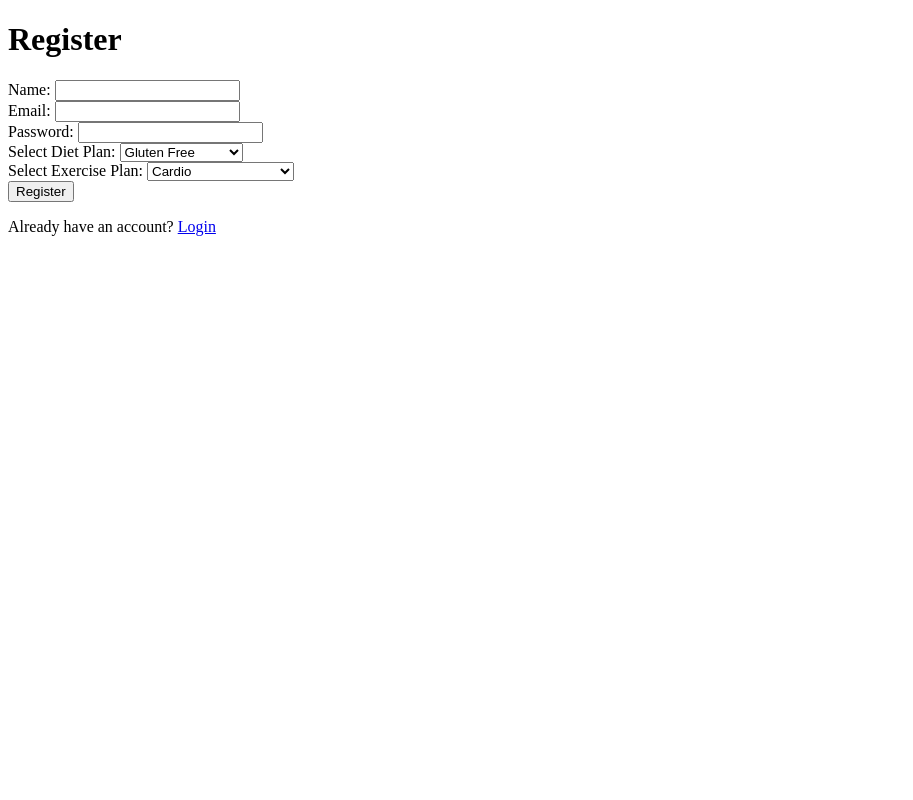
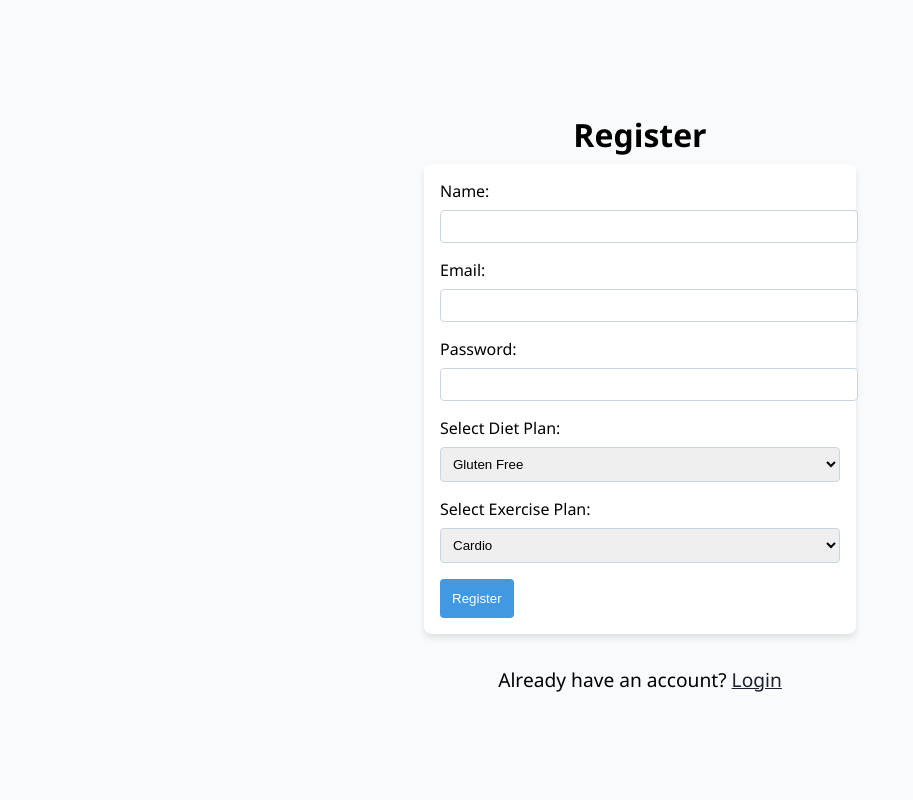
Before and after one commit to GADAMS45/FitAF, a Node server app: page /register in a window 1280 px wide. Shown: the whole page, without its empty margins (0-913 px from the left). Run offline with Node 20, Linux system fonts and the light colour scheme; some libraries are stand-ins or nearby versions.

Commit message:
hopefully fixed everything

```diff
--- a/package.json
+++ b/package.json
@@ -26,10 +26,11 @@
     "mysql2": "^3.6.5",
     "passport": "^0.7.0",
     "passport-local": "^1.0.0",
+    "path": "^0.12.7",
     "sequelize": "^6.35.1"
   },
   "devDependencies": {
     "nodemon": "^3.0.1",
-    "tailwindcss": "^3.3.5"
+    "tailwindcss": "^3.3.6"
   }
 }
--- /dev/null
+++ b/public/css/hbs.css
@@ -0,0 +1,252 @@
+/* dashboard.css */
+
+/* Dashboard Styles */
+.dashboard {
+    max-height: 800px;
+    max-width: 800px;
+    margin: auto;
+    padding: 1rem;
+}
+
+.weekly-info {
+    text-align: center;
+    margin-bottom: 1rem;
+}
+
+.prev-day {
+    background-color: #4caf50;
+    color: #fff;
+    padding: 0.5rem 1rem;
+    border: none;
+    border-radius: 4px;
+    cursor: pointer;
+}
+
+.exercise-info {
+    margin-top: 1rem;
+}
+
+.exercise-info h2 {
+    font-size: 1.7rem;
+    margin-bottom: 0.5rem;
+    font-weight: bold;
+}
+
+.exercise-info p {
+    font-size: 1.2rem;
+}
+
+.change-exercise-plan {
+    background-color: #2196f3;
+    color: #fff;
+    padding: 0.5rem 1rem;
+    border: none;
+    border-radius: 4px;
+    cursor: pointer;
+    margin-top: 1rem;
+}
+
+.diet-info {
+    margin-top: 2rem;
+    text-align: center;
+    align-items: center;
+}
+
+.diet-info h2 {
+    font-size: 1.5rem;
+    margin-bottom: 0.5rem;
+}
+
+.diet-info p {
+    font-size: 1.1rem;
+}
+
+.diet-info a {
+    color: #2196f3;
+    text-decoration: underline;
+    margin-top: 0.5rem;
+    display: block;
+}
+
+.diet-title {
+    text-decoration: none;
+    color: black;
+    font-weight: bold;
+}
+
+.change-diet-plan {
+    background-color: #ff9800;
+    color: #fff;
+    padding: 0.5rem 1rem;
+    margin: 1rem;
+    border: none;
+    border-radius: 4px;
+    cursor: pointer;
+    margin-top: 1rem;
+}
+
+/* error.css */
+
+/* Error Page Styles */
+body {
+    font-family: 'Segoe UI', Tahoma, Geneva, Verdana, sans-serif;
+    display: flex;
+    flex-direction: column;
+    align-items: center;
+    justify-content: center;
+    height: 100vh;
+    margin: 0;
+    background-color: #f8fafc;
+}
+
+h1 {
+    font-size: 2rem;
+    margin-bottom: 0.5rem;
+}
+
+p {
+    font-size: 1.2rem;
+    margin-bottom: 1rem;
+}
+
+.error-message {
+    background-color: #fed7d7;
+    color: #b91c1c;
+    padding: 1rem;
+    border-radius: 4px;
+    margin-top: 1rem;
+}
+
+a {
+    color: #1a202c;
+    text-decoration: underline;
+    margin-top: 1rem;
+    display: inline-block;
+}
+
+/* login.css */
+
+/* Login Page Styles */
+body {
+    font-family: 'Segoe UI', Tahoma, Geneva, Verdana, sans-serif;
+    display: flex;
+    flex-direction: column;
+    align-items: center;
+    justify-content: center;
+    height: 100vh;
+    margin: 0;
+    background-color: #f8fafc;
+}
+
+h1 {
+    font-size: 2rem;
+    margin-bottom: 0.5rem;
+}
+
+form {
+    width: 100%;
+    max-width: 400px;
+    padding: 1rem;
+    border-radius: 8px;
+    background-color: #fff;
+    box-shadow: 0 4px 6px rgba(0, 0, 0, 0.1);
+}
+
+label {
+    display: block;
+    margin-bottom: 0.5rem;
+}
+
+input {
+    width: 100%;
+    padding: 0.5rem;
+    margin-bottom: 1rem;
+    border: 1px solid #cbd5e0;
+    border-radius: 4px;
+}
+
+button {
+    background-color: #4299e1;
+    color: #fff;
+    padding: 0.75rem;
+    border: none;
+    border-radius: 4px;
+    cursor: pointer;
+}
+
+button:hover {
+    background-color: #2b6cb0;
+}
+
+p {
+    margin-top: 1rem;
+}
+
+a {
+    color: #1a202c;
+    text-decoration: underline;
+}
+
+/* register.css */
+
+/* Register Page Styles */
+body {
+    font-family: 'Segoe UI', Tahoma, Geneva, Verdana, sans-serif;
+    display: flex;
+    flex-direction: column;
+    align-items: center;
+    justify-content: center;
+    height: 100vh;
+    margin: 0;
+    background-color: #f8fafc;
+}
+
+h1 {
+    font-size: 2rem;
+    margin-bottom: 0.5rem;
+}
+
+form {
+    width: 100%;
+    max-width: 400px;
+    padding: 1rem;
+    border-radius: 8px;
+    background-color: #fff;
+    box-shadow: 0 4px 6px rgba(0, 0, 0, 0.1);
+}
+
+label {
+    display: block;
+    margin-bottom: 0.5rem;
+}
+
+input,
+select {
+    width: 100%;
+    padding: 0.5rem;
+    margin-bottom: 1rem;
+    border: 1px solid #cbd5e0;
+    border-radius: 4px;
+}
+
+button {
+    background-color: #4299e1;
+    color: #fff;
+    padding: 0.75rem;
+    border: none;
+    border-radius: 4px;
+    cursor: pointer;
+}
+
+button:hover {
+    background-color: #2b6cb0;
+}
+
+p {
+    margin-top: 1rem;
+}
+
+a {
+    color: #1a202c;
+    text-decoration: underline;
+}
--- a/server.js
+++ b/server.js
@@ -8,6 +8,7 @@ const nutritionRoutes = require('./controllers/nutritionRoutes');
 const exerciseRoutes = require('./controllers/exerciseRoutes');
 const sequelize = require('./config/connection');
 const db = require('./db/database');
+const path = require('path');
 
 const app = express();
 const PORT = process.env.PORT || 3000;
@@ -15,7 +16,7 @@ const PORT = process.env.PORT || 3000;
 // Middleware and other setup
 app.use(express.urlencoded({ extended: true }));
 app.use(express.json());
-app.use(express.static('public'));
+app.use('/public', express.static(path.join(__dirname, 'public')));
 
 // Handlebars setup
 const exphbs = require('express-handlebars');
--- a/tailwind.config.js
+++ b/tailwind.config.js
@@ -1,6 +1,6 @@
 /** @type {import('tailwindcss').Config} */
 module.exports = {
-  content: ["./public/**/*.{html,js}"],
+  content: ["./public/**/*.{html,js,css}", "./public/css/hbs.css"],
   theme: {
     extend: {},
   },
--- a/views/layouts/main.handlebars
+++ b/views/layouts/main.handlebars
@@ -1,10 +1,10 @@
 <!DOCTYPE html>
 <html lang="en">
 <head>
-    <meta charset="UTF-8">
-    <meta name="viewport" content="width=device-width, initial-scale=1.0">
-    <link rel="stylesheet" href="/css/styles.css">
-    <title>Document</title>
+  <meta charset="UTF-8">
+  <meta name="viewport" content="width=device-width, initial-scale=1.0">
+  <title>FitAF</title>
+  <link rel="stylesheet" href="../../public/css/hbs.css">
 </head>
 <body>
     {{{body}}}
--- a/views/register.handlebars
+++ b/views/register.handlebars
@@ -1,3 +1,11 @@
+<!DOCTYPE html>
+<html lang="en">
+<head>
+  <meta charset="UTF-8">
+  <meta name="viewport" content="width=device-width, initial-scale=1.0">
+  <title>FitAF</title>
+  <link rel="stylesheet" href="../public/css/hbs.css">
+</head>
 <h1>Register</h1>
 <form action="/register" method="POST">
     <label for="name">Name:</label>
```
Also changed, not shown: config/connection.js (+5 -6 lines), views/dashboard.handlebars (+14 -5 lines), views/error.handlebars (+8 -0 lines), views/login.handlebars (+8 -0 lines), public/css/tailwind.css (added), 2 other files.
